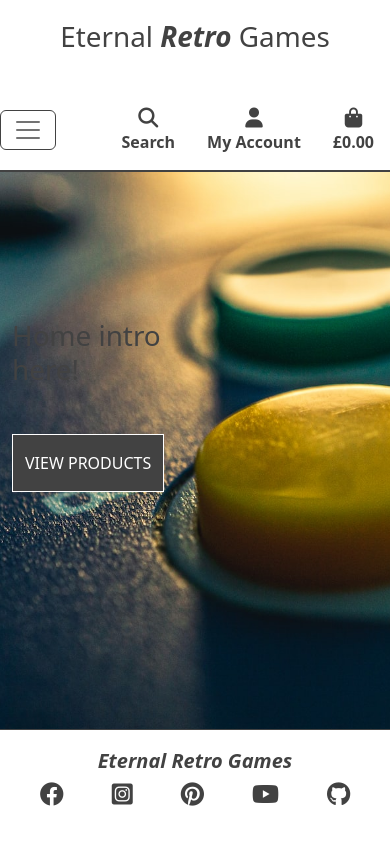
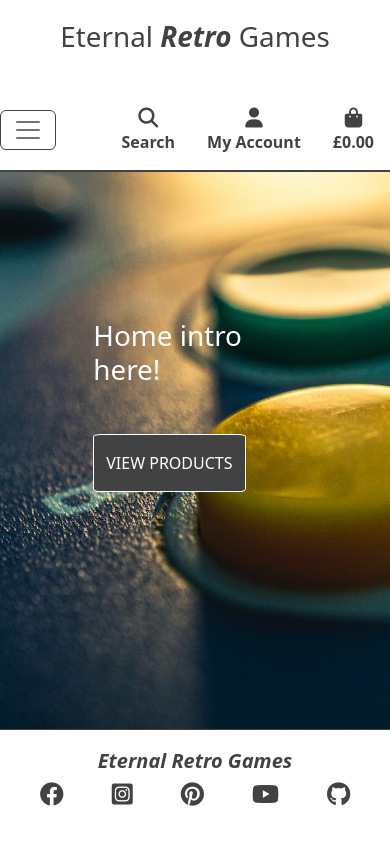
Before and after one commit to Daferia/Eternal-Retro-Games, a Django app: page / in a window 390 px wide. Run offline with Django 4.2, Linux system fonts and the light colour scheme; some libraries are stand-ins or nearby versions.

Commit message:
updated fixed issues with layout and changed the nav responsivness

```diff
--- a/home/templates/home/index.html
+++ b/home/templates/home/index.html
@@ -12,15 +12,15 @@
 
 {% block content %}
 
-    <div class="container h-100">
-        <div class="row h-100">
-            <div class="col-7 col-md-6 my-auto">
-                <h1 class="">
+    <div class="container-fluid h-100">
+        <div class="row h-100 card-details justify-content-center">
+            <div class="col-7 col-md-6 mb-auto ">
+                <h1 class="text-white">
                     Home intro here!
                 </h1>
                 <div class="my-5">
                     <h4>
-                        <a href="" class="shop-now-button btn btn-lg rounded-0 text-uppercase py-3">View Products</a>
+                        <a href="{% url 'products' %}" class="shop-now-button btn btn-lg text-uppercase py-3">View Products</a>
                     </h4>
                 </div>
             </div>
--- a/templates/base.html
+++ b/templates/base.html
@@ -35,9 +35,9 @@
 </head>
 
 <body>
-  <header class="fixed-top">
-    <div class=" row py-3 mb-lg-4">
-      <div class=" d-flex flex-wrap ">
+  <header class="container-fluid g-0 fixed-top">
+    <div class="row py-3 mb-lg-4">
+      <div class="d-flex flex-wrap ">
         <a href="/" class="col-12 col-sm-6 mb-3 mb-lg-0 text-decoration-none text-center flex-grow-1">
           <span class="fs-1 font-dark">Eternal <strong><em>Retro </em></strong>Games</span>
         </a>
@@ -53,7 +53,7 @@
       <span class="navbar-toggler-icon icon-light"></span>
     </button>
 
-          {% include 'includes/mobile-nav.html' %}
+          {% include 'includes/mobile-header.html' %}
           {% include 'includes/site-nav.html' %}
 
         </div>
--- a/templates/includes/desktop-header.html
+++ b/templates/includes/desktop-header.html
@@ -9,7 +9,7 @@
           <p class="my-0 ">My Account</p>
         </div>
       </a>
-      <div class="dropdown-menu" aria-labelledby="user-options">
+      <div class="dropdown-menu border-0" aria-labelledby="user-options">
         {% if request.user.is_authenticated %}
         {% if request.user.is_superuser %}
         <a href="" class="dropdown-item">Product Management</a>
--- a/templates/includes/mobile-nav.html
+++ b/templates/includes/mobile-header.html
@@ -7,8 +7,7 @@ class="nav col-sm-6 fs-6 .d-none d-sm-inline-flex d-md-inline-flex d-lg-none jus
       <p class="my-0 ">Search</p>
     </div>
   </a>
-  </a>
-  <div class="dropdown-menu col-12 border-0 search-form bg-white w-100 rounded-0 my-0"
+  <div class="dropdown-menu col-12 border-0 search-form bg-white w-100 rounded-0 mt-0 px-2"
     aria-labelledby="mob-search">
     <form class="form  my-1" method="GET" action="">
       <div class="input-group">
```
